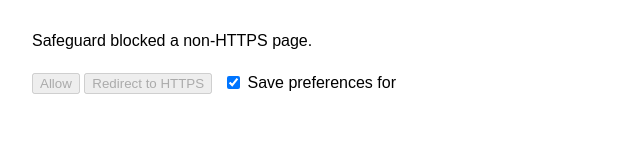
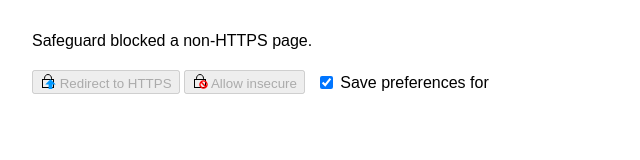
Before and after one commit to charmander/safeguard, a browser extension: page pages/top-level-blocked.html in a window 1280 px wide. Shown: the whole page, without its empty margins (0-640 px from the left). Drawn offline with Linux system fonts and the light colour scheme.

Commit message:
Align primary action with button alignment; add button icons

```diff
--- a/pages/top-level-blocked.css
+++ b/pages/top-level-blocked.css
@@ -32,3 +32,7 @@ input[type=checkbox] {
 .buttons {
 	line-height: 1.6;
 }
+
+.action-icon {
+	vertical-align: -0.1em;
+}
--- a/pages/top-level-blocked.html
+++ b/pages/top-level-blocked.html
@@ -17,8 +17,8 @@
 
 		<div class="controls">
 			<span class="control-section buttons">
-				<button id="allow" type="button" disabled>Allow</button>
-				<button id="redirect" type="button" disabled>Redirect to HTTPS</button>
+				<button id="redirect" type="button" disabled><img class="action-icon" src="redirect.svg" alt="" /> Redirect to HTTPS</button>
+				<button id="allow" type="button" disabled><img class="action-icon" src="blocked.svg" alt="" /> Allow insecure</button>
 			</span>
 
 			<span class="control-section">
```
Also changed, not shown: pages/redirect.svg (added).
